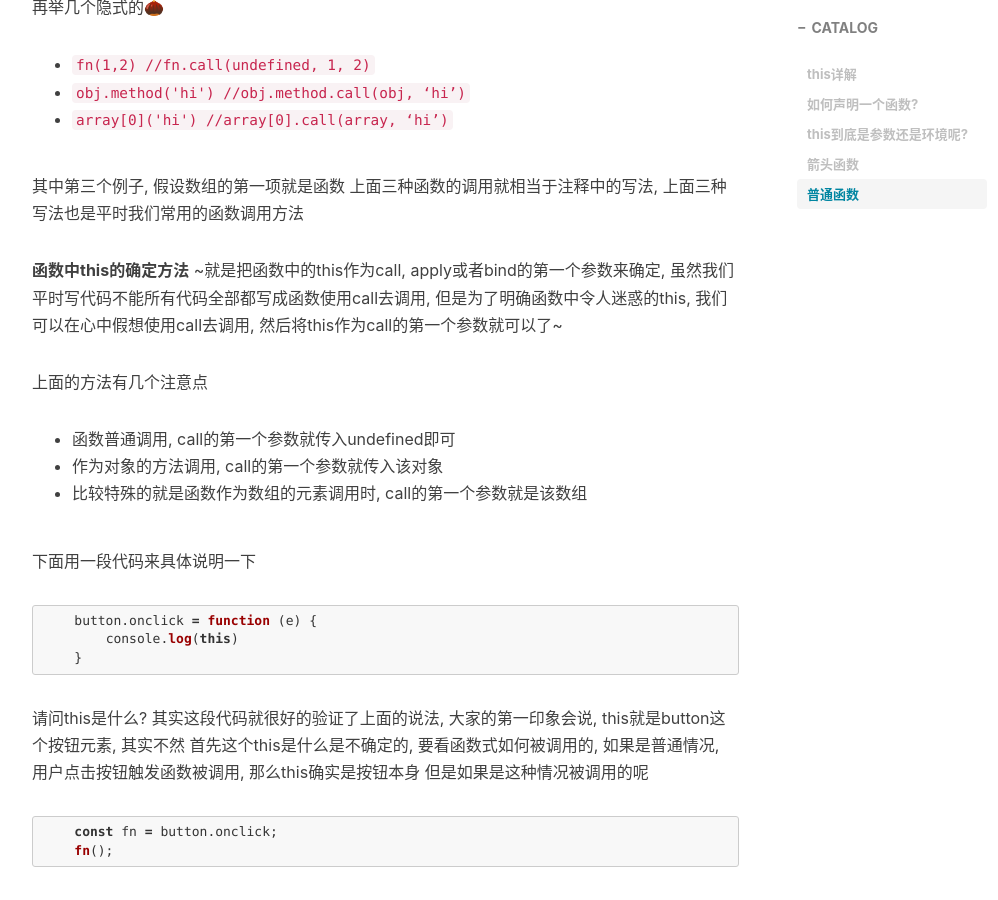
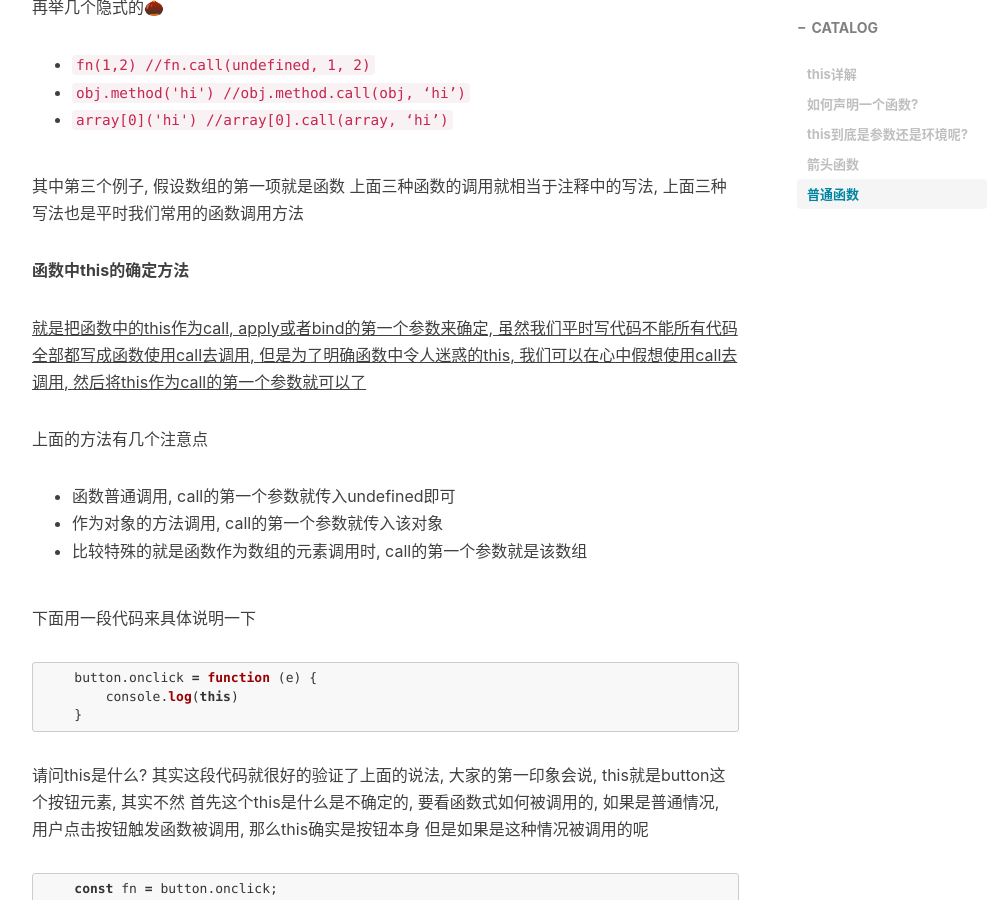
Before and after one commit to echoheart/echoheart.github.io, a Jekyll site: the page built from _posts/2019-11-12-JSthis详解.md, in a window 1280 px wide and 900 px high, scrolled down 2019 px. Shown: the whole window, without its empty margins (233-1231 px from the left). Built offline with Jekyll 4.4.1, drawn with Linux system fonts in a browser that asks for light colours; nearby versions of some CDN libraries; comment, search, counter and statistics services are not loaded.

Commit message:
调整格式

```diff
--- a/_posts/2019-11-12-JSthis详解.md
+++ b/_posts/2019-11-12-JSthis详解.md
@@ -71,8 +71,9 @@ tags:
 上面三种函数的调用就相当于注释中的写法, 上面三种写法也是平时我们常用的函数调用方法
 
 **函数中this的确定方法**
-~就是把函数中的this作为call, apply或者bind的第一个参数来确定, 虽然我们平时写代码不能所有代码全部都写成函数使用call去调用,
-但是为了明确函数中令人迷惑的this, 我们可以在心中假想使用call去调用, 然后将this作为call的第一个参数就可以了~
+
+<u>就是把函数中的this作为call, apply或者bind的第一个参数来确定, 虽然我们平时写代码不能所有代码全部都写成函数使用call去调用,
+但是为了明确函数中令人迷惑的this, 我们可以在心中假想使用call去调用, 然后将this作为call的第一个参数就可以了</u>
 
 上面的方法有几个注意点
 
```
